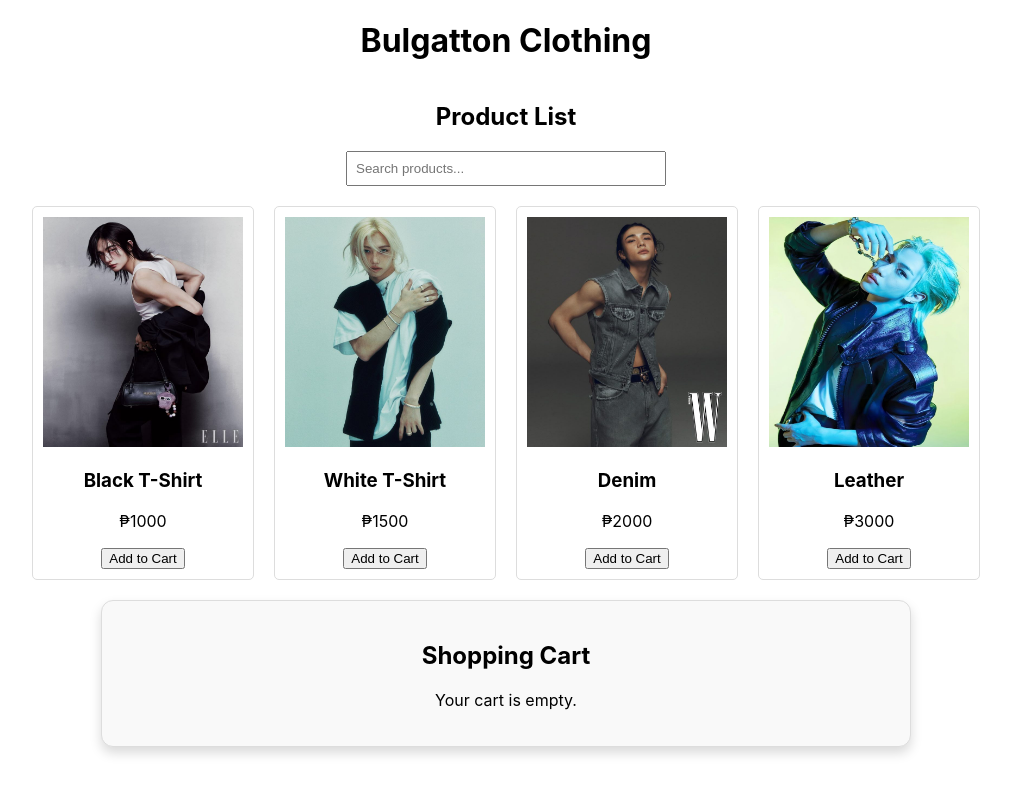
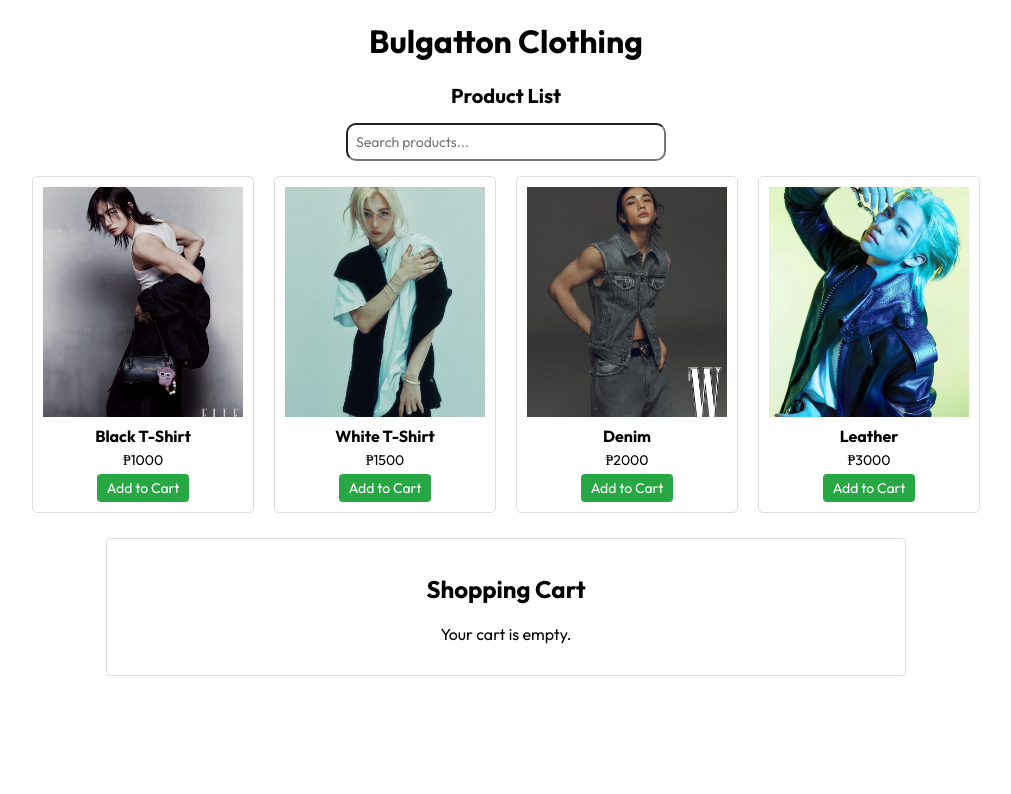
Before and after one commit to nclbrb/ActivityShop, a React (Create React App) app in the folder ecommerce/: page / in a window 1280 px wide. Shown: the top 794 px of the page, without its empty margins (134-1145 px from the left). Built offline with nearby package versions, Linux system fonts and the light colour scheme.

Commit message:
style changes

```diff
--- a/ecommerce/src/App.js
+++ b/ecommerce/src/App.js
@@ -47,7 +47,7 @@ class App extends Component {
   render() {
     return (
       <div style={{ textAlign: 'center', marginTop: '20px' }}>
-        <h1>Bulgatton Clothing</h1>
+        <h1 style={{marginBottom: '-15px', fontFamily: 'Outfit'}}>Bulgatton Clothing</h1>
         <div style={{ display: 'flex', flexDirection: 'column', alignItems: 'center' }}>
           <ProductList addToCart={this.addToCart} />
           <Cart
--- a/ecommerce/src/components/Cart.js
+++ b/ecommerce/src/components/Cart.js
@@ -2,17 +2,16 @@ import React from 'react';
 
 const Cart = ({ cart, total, updateQuantity, removeFromCart }) => (
   <div style={{
-    marginTop: '20px',
+    marginTop: '-5px',
     textAlign: 'center',
-    width: '60%',  // Full-width design
-    maxWidth: '60%',  // Ensures maximum expansion
+    width: '60%',
+    maxWidth: '60%',
     marginLeft: 'auto',
     marginRight: 'auto',
     border: '1px solid #ddd',
-    borderRadius: '12px',
-    padding: '20px',
-    boxShadow: '0 6px 12px rgba(0, 0, 0, 0.15)',
-    backgroundColor: '#f9f9f9'
+    borderRadius: '4px',
+    padding: '15px',
+    fontFamily: 'Outfit'
   }}>
     <h2>Shopping Cart</h2>
     {cart.length === 0 ? (
@@ -26,13 +25,17 @@ const Cart = ({ cart, total, updateQuantity, removeFromCart }) => (
               display: 'flex',
               justifyContent: 'space-between',
               alignItems: 'center',
-              padding: '15px 40px',  // Wider spacing for a larger layout
-              borderBottom: '1px solid #ddd'
+              padding: '10px 20px',
+              marginTop: '-10px',
+              marginBottom: '-10px',
+              borderBottom: '1px solid #ddd',
+              fontFamily: 'Outfit'
             }}
           >
-            <p style={{ flex: 1, textAlign: 'left', fontWeight: 'bold' }}>
-              {item.name} - ₱{item.price * item.quantity}
-            </p>
+           <p style={{ flex: 1, textAlign: 'left' }}>
+          {item.name} - <span style={{ fontWeight: 'bold' }}>₱{item.price * item.quantity}</span>
+          </p>
+
             <div>
               <button onClick={() => updateQuantity(item.id, item.quantity - 1)} disabled={item.quantity === 1}>-</button>
               <span style={{ margin: '0 15px' }}>{item.quantity}</span>
@@ -40,10 +43,15 @@ const Cart = ({ cart, total, updateQuantity, removeFromCart }) => (
               <button
                 onClick={() => removeFromCart(item.id)}
                 style={{
-                  marginLeft: '15px',
+                  padding: '5px 10px',
                   backgroundColor: '#ff4d4d',
                   color: '#fff',
-                  borderRadius: '4px'
+                  border: 'none',
+                  borderRadius: '4px',
+                  cursor: 'pointer',
+                  marginLeft: '15px',
+                  marginBottom: '-20px',
+                  fontFamily: 'Outfit'
                 }}
               >
                 Remove
--- a/ecommerce/src/components/ProductList.js
+++ b/ecommerce/src/components/ProductList.js
@@ -25,23 +25,50 @@ class ProductList extends Component {
     );
 
     return (
-      <div style={{ textAlign: 'center' }}>
-        <h2>Product List</h2>
+      <div style={{ textAlign: 'center', padding: '20px' }}>
+        <h2 style={{ marginBottom: '15px', fontSize: '20px', fontFamily: 'Outfit' }}>Product List</h2>
         {/* Search Input */}
         <input
           type="text"
           placeholder="Search products..."
           value={this.state.searchQuery}
           onChange={this.handleSearch}
-          style={{ marginBottom: '20px', padding: '8px', width: '300px' }}
+          style={{ marginBottom: '15px', padding: '8px', width: '300px', fontSize: '14px', fontFamily: 'Outfit', borderRadius: '10px' }}
         />
         <div style={{ display: 'flex', justifyContent: 'center', gap: '20px', flexWrap: 'wrap' }}>
           {filteredProducts.map((product) => (
-            <div key={product.id} style={{ border: '1px solid #ddd', padding: '10px', borderRadius: '5px' }}>
-              <img src={product.image} alt={product.name} style={{ width: '200px', height: '230px' }} />
-              <h3>{product.name}</h3>
-              <p>₱{product.price}</p>
-              <button onClick={() => this.props.addToCart(product)}>Add to Cart</button>
+            <div
+              key={product.id}
+              style={{
+                border: '1px solid #ddd',
+                padding: '10px',
+                borderRadius: '5px',
+                marginBottom: '10px',
+                fontFamily: 'Outfit'
+              }}
+            >
+              <img
+                src={product.image}
+                alt={product.name}
+                style={{ width: '200px', height: '230px', objectFit: 'cover' }}
+              />
+              <h3 style={{ margin: '5px 0', fontSize: '16px', fontFamily: 'Outfit' }}>{product.name}</h3>
+              <p style={{ margin: '5px 0', fontSize: '14px', fontFamily: 'Outfit' }}>₱{product.price}</p>
+              <button
+                onClick={() => this.props.addToCart(product)}
+                style={{
+                  padding: '5px 10px',
+                  fontSize: '14px',
+                  backgroundColor: '#28a745',
+                  color: '#fff',
+                  border: 'none',
+                  borderRadius: '4px',
+                  cursor: 'pointer',
+                  fontFamily: 'Outfit'
+                }}
+              >
+                Add to Cart
+              </button>
             </div>
           ))}
         </div>
--- a/ecommerce/src/index.css
+++ b/ecommerce/src/index.css
@@ -1,3 +1,5 @@
+@import url('https://fonts.googleapis.com/css2?family=Outfit:wght@100..900&family=Quicksand:wght@300..700&family=Rubik:ital,wght@0,300..900;1,300..900&display=swap');
+
 body {
   margin: 0;
   font-family: -apple-system, BlinkMacSystemFont, 'Segoe UI', 'Roboto', 'Oxygen',
```
